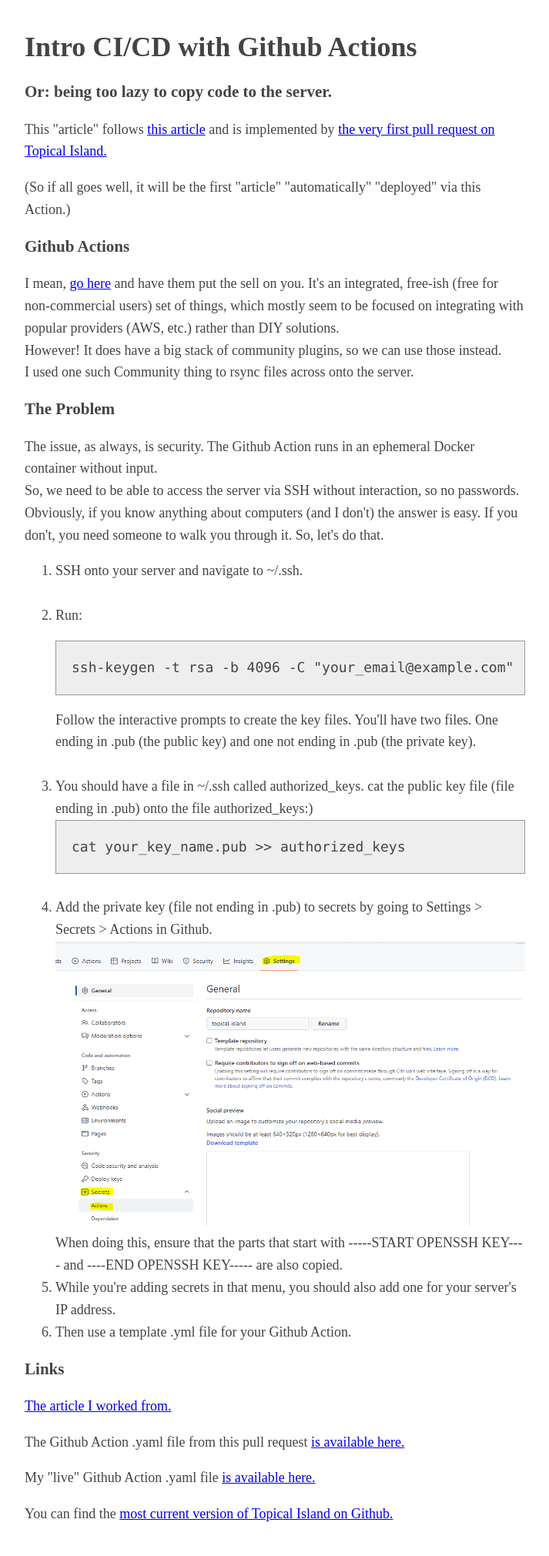
After one commit to urban-burgeoning/topical-island, a Flask app: page /github-actions in a window 1280 px wide. The commit adds this page. Shown: the whole page at 77% size, without its empty margins (283-996 px from the left). Run offline with Flask 2, Linux system fonts and the light colour scheme.

Commit message:
Added new article, included link on homepage and route in .app; and added static screenshot.

```diff
--- a/flask_app/app.py
+++ b/flask_app/app.py
@@ -1,6 +1,7 @@
 from flask import Flask, render_template
 
 app = Flask(__name__)
+
 
 @app.route('/')
 def home():
@@ -12,6 +13,11 @@
     return render_template("setup_my_site.html")
 
 
+@app.route('/github-actions')
+def github_actions():
+    return render_template("github_actions.html")
+
+
 @app.route('/css')
 def css():
     return render_template("my_css.html")
--- /dev/null
+++ b/flask_app/templates/github_actions.html
@@ -0,0 +1,62 @@
+{% extends "base_template.html" %}
+
+{% block title_content %}Github Actions{% endblock %}
+
+{% block body_content %}
+<h1>Intro CI/CD with Github Actions</h1>
+<h3>Or: being too lazy to copy code to the server.</h3>
+
+<p>This "article" follows <a href="https://zellwk.com/blog/github-actions-deploy/">this article</a> and is implemented by
+<a href="https://github.com/urban-burgeoning/topical-island/pull/1">the very first pull request on Topical Island.</a>
+</p>
+(So if all goes well, it will be the first "article" "automatically" "deployed" via this Action.)
+
+<h3>Github Actions</h3>
+I mean, <a href="https://github.com/features/actions">go here</a> and have them put the sell on you. It's an integrated, free-ish (free for non-commercial users)
+set of things, which mostly seem to be focused on integrating with popular providers (AWS, etc.) rather than DIY solutions.
+<br>
+However! It does have a big stack of community plugins, so we can use those instead.<br>
+I used one such Community thing to rsync files across onto the server.
+
+
+<h3>The Problem</h3>
+The issue, as always, is security. The Github Action runs in an ephemeral Docker container without input.<br>
+So, we need to be able to access the server via SSH without interaction, so no passwords.<br>
+Obviously, if you know anything about computers (and I don't) the answer is easy. If you don't, you need someone to walk you through it. So, let's do that.
+
+<ol>
+    <li>SSH onto your server and navigate to ~/.ssh.</li><br>
+    <li>Run:<br>
+<pre><code>ssh-keygen -t rsa -b 4096 -C "your_email@example.com"</code></pre>
+        Follow the interactive prompts to create the key files. You'll have two files. One ending in .pub (the public key) and one
+        not ending in .pub (the private key).
+    </li><br>
+    <li>
+        You should have a file in ~/.ssh called authorized_keys.
+        cat the public key file (file ending in .pub) onto the file authorized_keys:)
+        <br>
+        <code>cat your_key_name.pub >> authorized_keys</code>
+    </li><br>
+    <li>
+        Add the private key (file not ending in .pub) to secrets by going to Settings > Secrets > Actions in Github.<br>
+        <img width=100% src="{{ url_for('static', filename='settings_secrets_actions.png') }}" alt="A guide to locating the Secrets option in Github."><br>
+        When doing this, ensure that the parts that start with -----START OPENSSH KEY---- and ----END OPENSSH KEY----- are also copied.
+    </li>
+    <li>
+        While you're adding secrets in that menu, you should also add one for your server's IP address.
+    </li>
+    <li>
+        Then use a template .yml file for your Github Action.
+    </li>
+</ol>
+
+
+<h3>Links</h3>
+<p><a href="https://zellwk.com/blog/github-actions-deploy/">The article I worked from.</a></p>
+<p>The Github Action .yaml file from this pull request <a href="https://github.com/urban-burgeoning/topical-island/pull/1/files">is available here.</a></p>
+<p>My "live" Github Action .yaml file <a href="https://github.com/urban-burgeoning/topical-island/blob/main/.github/workflows/main.yml">is available here.</a></p>
+
+
+You can find the <a href="https://github.com/urban-burgeoning/topical-island">most current version of Topical Island on Github.</a>
+
+{% endblock %}
--- a/flask_app/templates/homepage.html
+++ b/flask_app/templates/homepage.html
@@ -9,5 +9,6 @@
         <li><a href="https://github.com/urban-burgeoning/topical-island">Github for Topical Island</a></li>
         <li><a href="https://www.topicalisland.net/setup">Starting a Website for People Who Don't Know How</a></li>
         <li><a href="https://www.topicalisland.net/css">CSS for Brutes</a></li>
+        <li><a href="https://www.topicalisland.net/github-actions">Github Actions and CI/CD</a></li>
     </ul>
 {% endblock %}
```
Also changed, not shown: flask_app/static/settings_secrets_actions.png (added).
